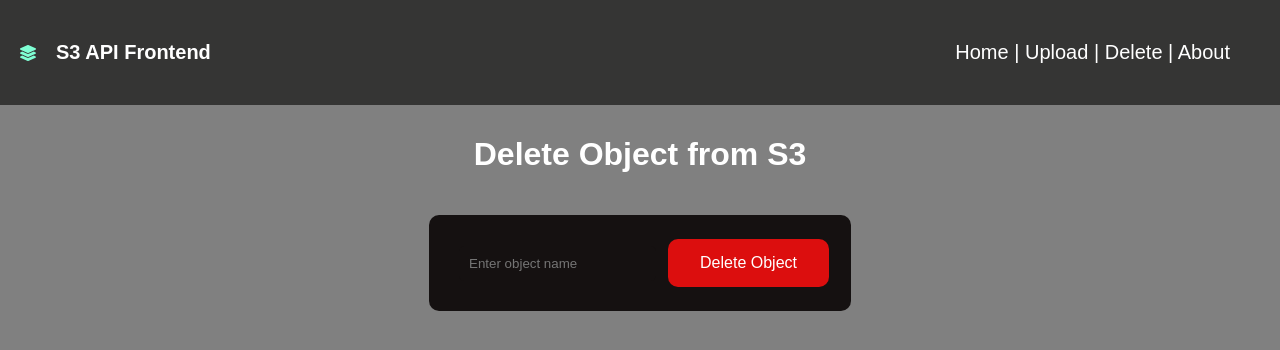
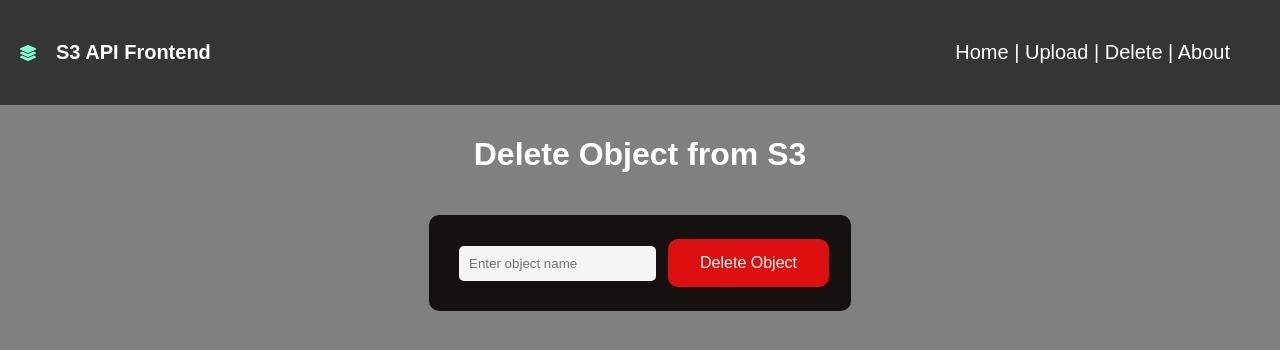
Before and after one commit to xamma/KubeS3, a React (Create React App) app in the folder spa/: page /delete in a window 1280 px wide. Shown: the top 350 px of the page. Built offline with nearby package versions, Linux system fonts and the light colour scheme.

Commit message:
Bugfix delete Backend. nginx config.

```diff
--- a/spa/src/index.css
+++ b/spa/src/index.css
@@ -154,7 +154,7 @@ a:hover {
   padding: 10px;
   border-radius: 5px;
   border: none;
-  background-color: #151111;
+  background-color: whitesmoke;
 }
 
 .delete--view {
```
Also changed, not shown: 2 other files (tests, documents, lock files or other folders).
